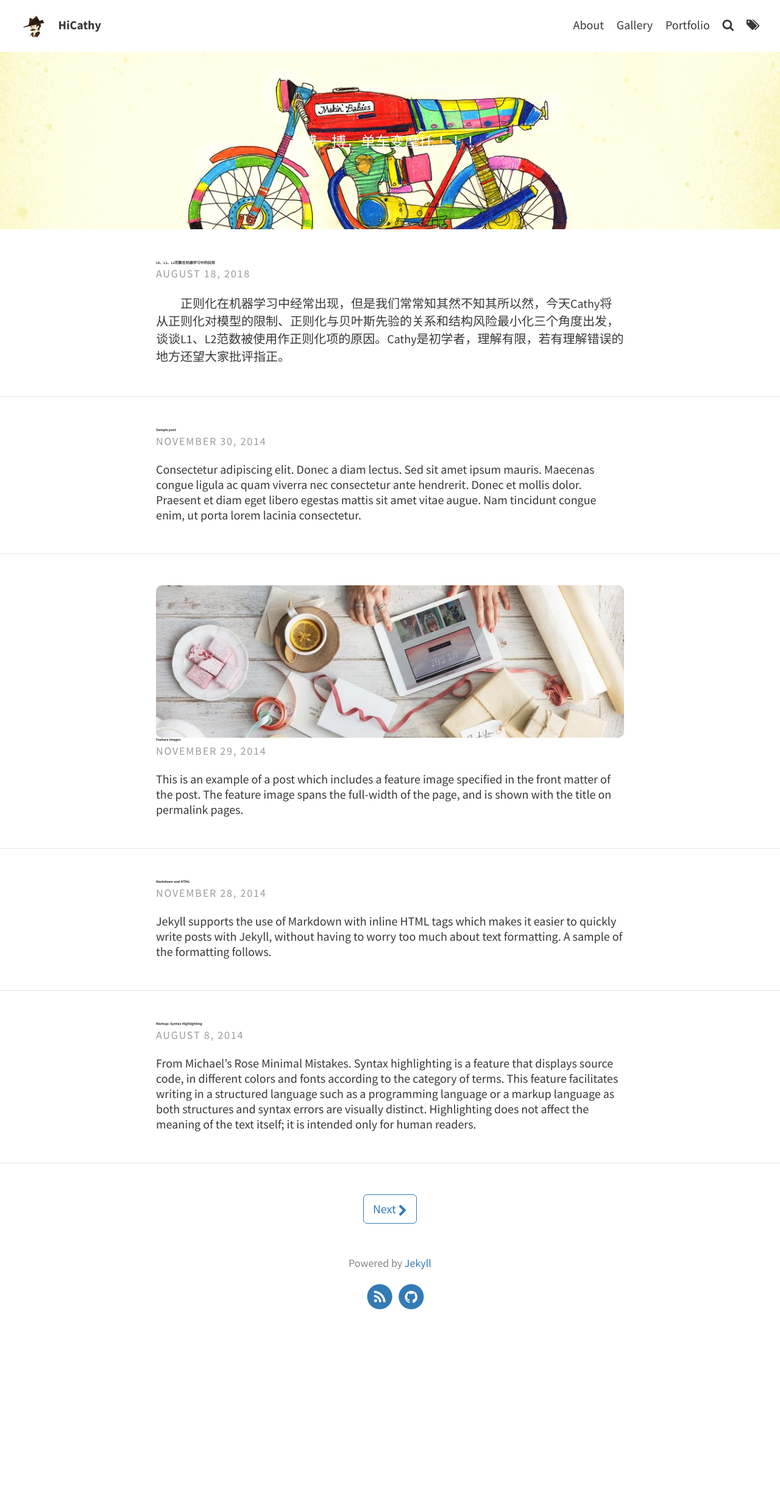
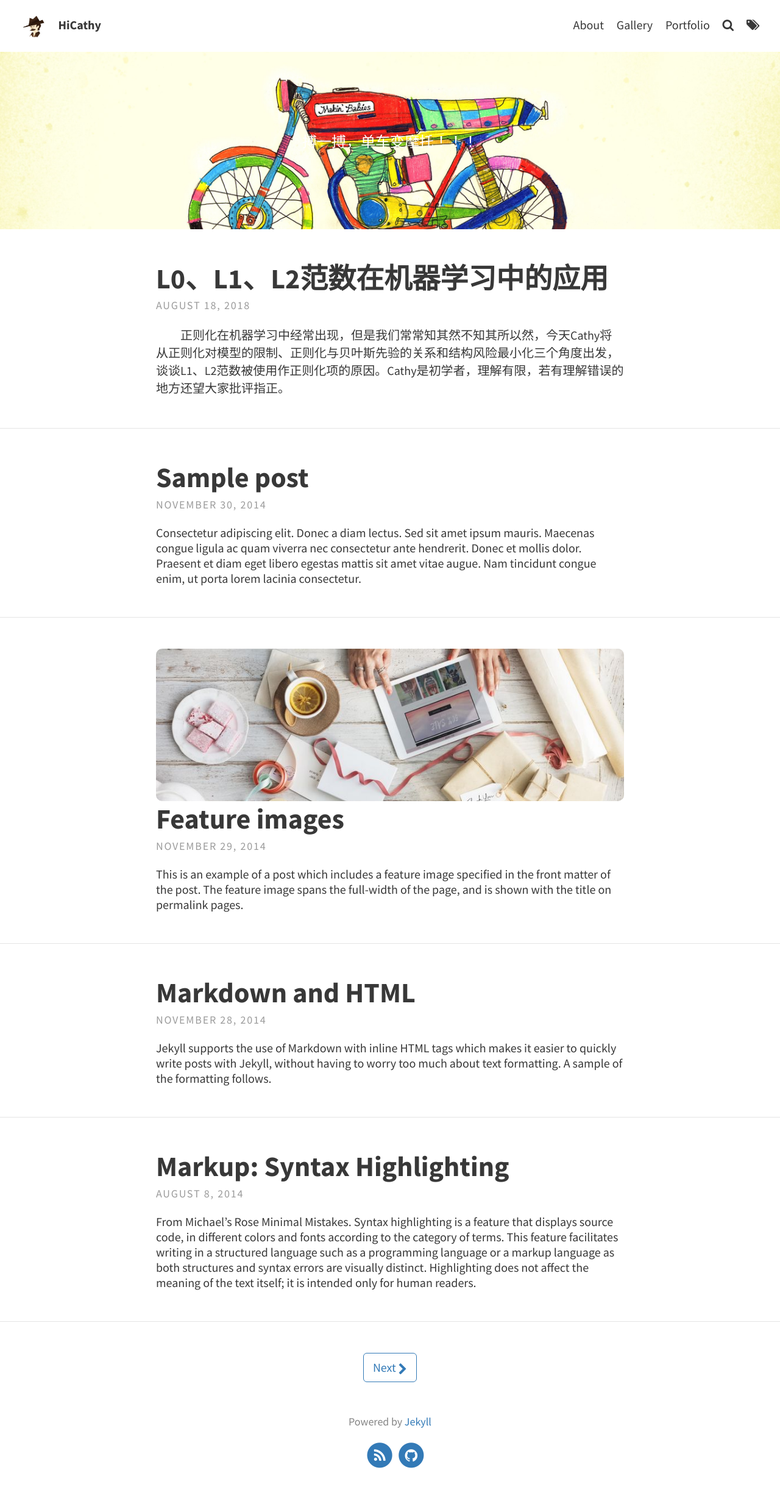
Before and after one commit to CathyForeverYoung/CathyForeverYoung.github.io, a Jekyll site: the page built from index.html, in a window 1280 px wide. Shown: the whole page at 61% size. Built offline with Jekyll 4.4.1, drawn with Linux system fonts in a browser that asks for light colours; the list of posts is cut into pages by our own code; before the commit the page ends 2220 px from its top, so only the background shows below that.

```diff
--- a/_sass/base/_global.scss
+++ b/_sass/base/_global.scss
@@ -48,7 +48,7 @@
 }
 
 h1 {
-    font-size: 0.3em;
+    font-size: 2.3em;
 }
 
 h2 {
```
